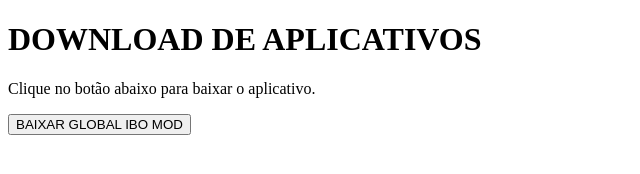
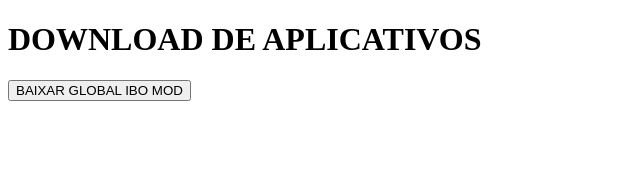
Before and after one commit to victoromanoeloficial-hash/link-apks, a plain HTML site: page index.html in a window 1280 px wide. Shown: the whole page, without its empty margins (0-640 px from the left). Drawn offline with Linux system fonts and the light colour scheme.

Commit message:
Update index.html

```diff
--- a/index.html
+++ b/index.html
@@ -1,15 +1,10 @@
 <!DOCTYPE html>
 <html>
-<head>
-<title>Meus APKs</title>
-</head>
 <body>
 
 <h1>DOWNLOAD DE APLICATIVOS</h1>
 
-<p>Clique no botão abaixo para baixar o aplicativo.</p>
-
-<a href="GLOBAL IBO Mod.apk" download>
+<a href="https://github.com/victormanoeloficial-hash/link-apks/raw/main/GLOBAL%20IBO%20Mod.apk">
 <button>BAIXAR GLOBAL IBO MOD</button>
 </a>
 
```
